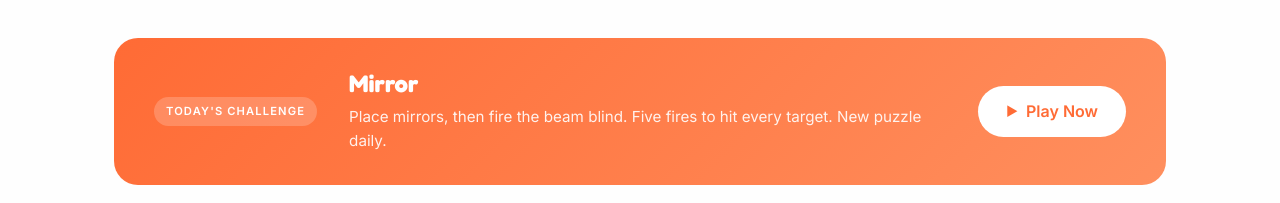
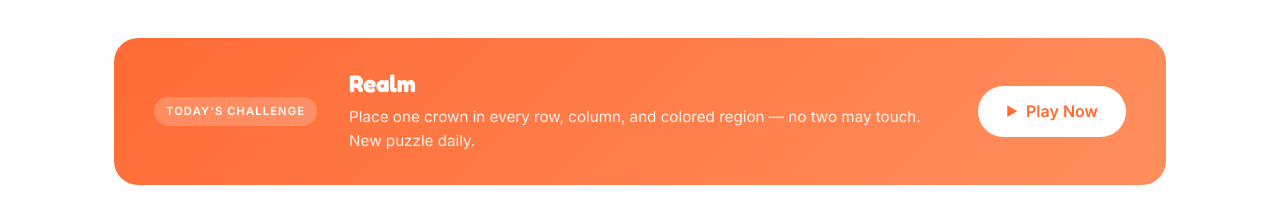
Before and after one commit to balexandr/noodle_games, a React (Vite) app: page / in a window 1280 px wide. Shown: the part 484-687 px from the top of the page. Built offline with nearby package versions, Linux system fonts and the light colour scheme.

Commit message:
Add Realm to the hub roster and sitemap index

```diff
--- a/src/data/games.js
+++ b/src/data/games.js
@@ -71,4 +71,13 @@
     tags: ['Logic', 'Daily'],
     url: 'https://mirror.noodlegames.co',
   },
+  {
+    id: 'realm',
+    title: 'Realm',
+    description: 'Place one crown in every row, column, and colored region — no two may touch. New puzzle daily.',
+    icon: '👑',
+    status: 'active',
+    tags: ['Logic', 'Daily'],
+    url: 'https://realm.noodlegames.co',
+  },
 ]
```
Also changed, not shown: 1 other file (tests, documents, lock files or other folders).
